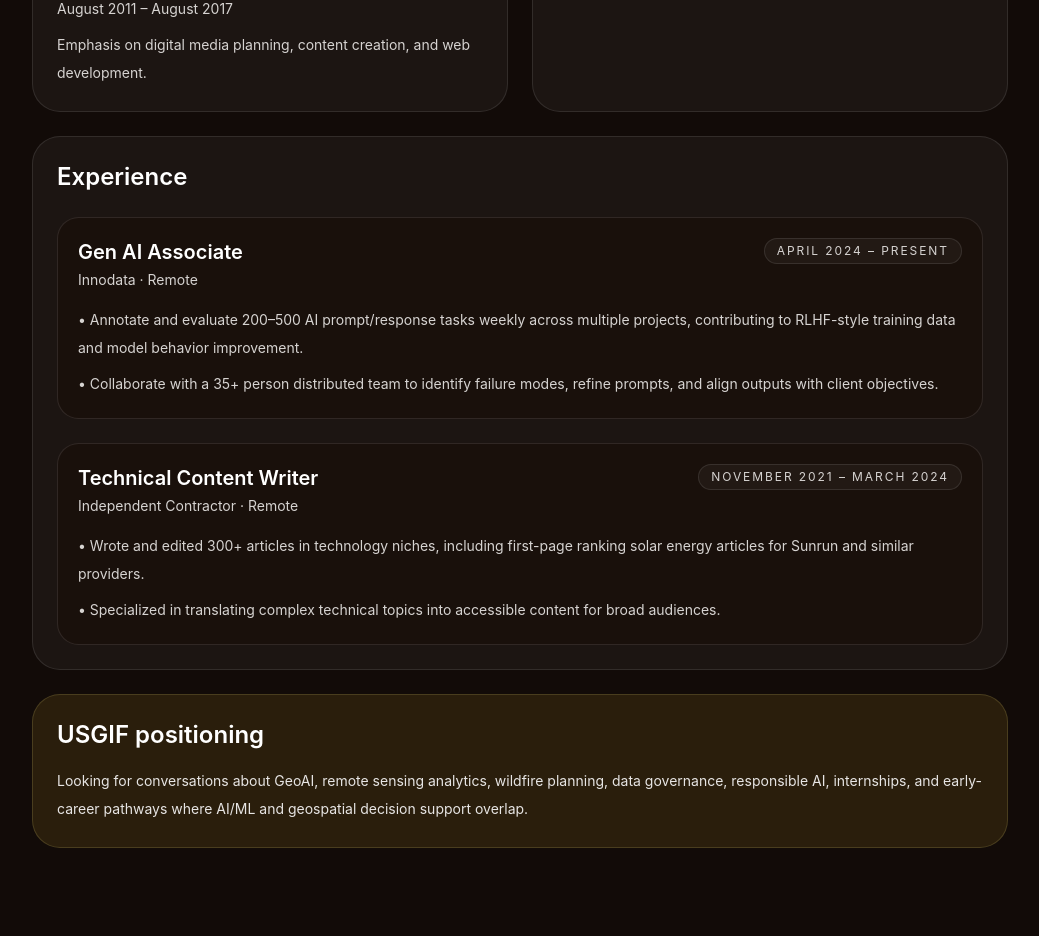
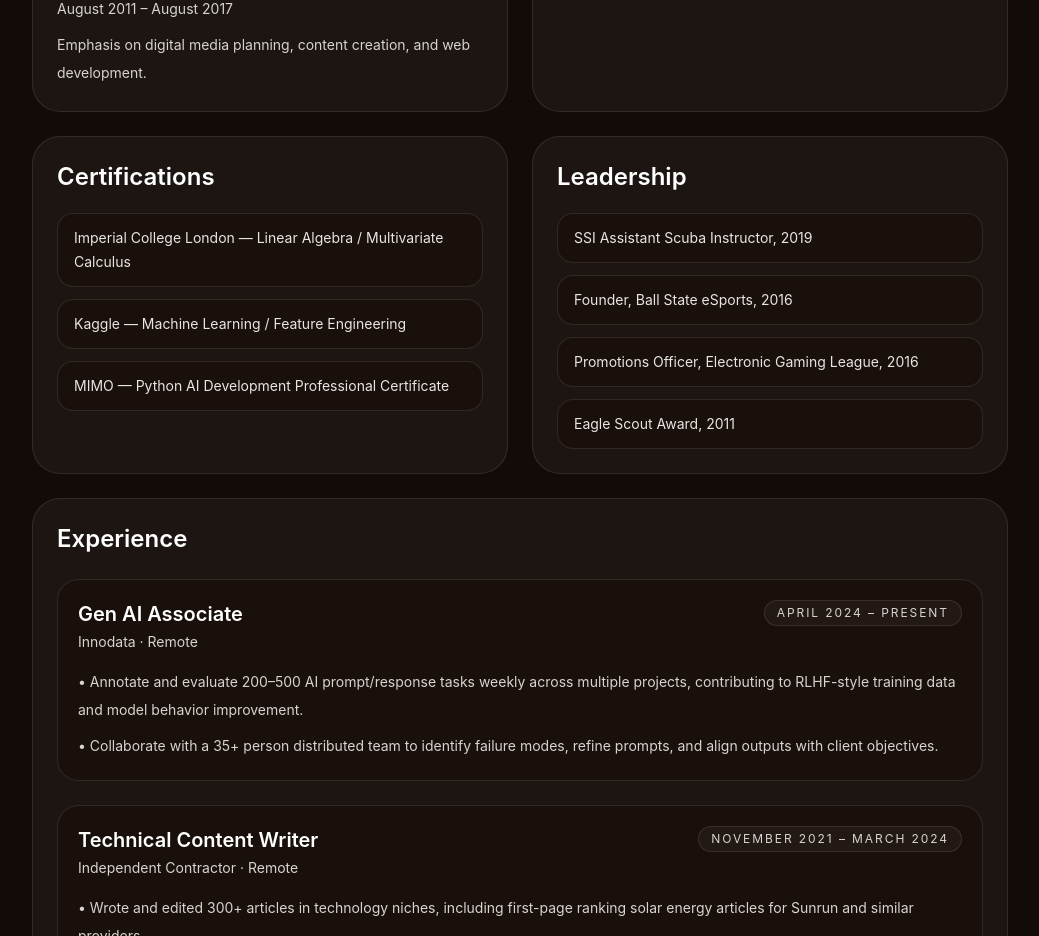
Before and after one commit to drwbkr1/burnlens-site, a Next.js app: page /usgif/resume in a window 1280 px wide. Shown: the part 860-1796 px from the top of the page, without its empty margins (120-1159 px from the left). Before the commit the page ends 1772 px from the top, so only its background shows below. Built offline with nearby package versions, Linux system fonts and the light colour scheme.

Commit message:
Add certifications and leadership to USGIF resume page

```diff
--- a/app/usgif/resume/page.tsx
+++ b/app/usgif/resume/page.tsx
@@ -14,6 +14,19 @@ const skills = [
   "Policy analysis",
   "Technical writing",
 ];
+
+const certifications = [
+  "Imperial College London — Linear Algebra / Multivariate Calculus",
+  "Kaggle — Machine Learning / Feature Engineering",
+  "MIMO — Python AI Development Professional Certificate",
+] as const;
+
+const leadership = [
+  "SSI Assistant Scuba Instructor, 2019",
+  "Founder, Ball State eSports, 2016",
+  "Promotions Officer, Electronic Gaming League, 2016",
+  "Eagle Scout Award, 2011",
+] as const;
 
 const experience = [
   {
@@ -40,7 +53,7 @@ const experience = [
 
 export const metadata = {
   title: "Resume | William (Drew) Baker",
-  description: "USGIF resume page for William (Drew) Baker.",
+  description: "USGIF resume snapshot for William (Drew) Baker.",
 };
 
 export default function ResumePage() {
@@ -117,6 +130,30 @@ export default function ResumePage() {
           </div>
         </section>
 
+        <section className="mt-6 grid gap-6 md:grid-cols-2">
+          <div className="rounded-[1.75rem] border border-white/10 bg-white/[0.045] p-6">
+            <h2 className="text-2xl font-semibold text-white">Certifications</h2>
+            <div className="mt-5 space-y-3">
+              {certifications.map((item) => (
+                <div key={item} className="rounded-2xl border border-white/10 bg-[#1a100c]/90 px-4 py-3 text-sm leading-6 text-stone-200">
+                  {item}
+                </div>
+              ))}
+            </div>
+          </div>
+
+          <div className="rounded-[1.75rem] border border-white/10 bg-white/[0.045] p-6">
+            <h2 className="text-2xl font-semibold text-white">Leadership</h2>
+            <div className="mt-5 space-y-3">
+              {leadership.map((item) => (
+                <div key={item} className="rounded-2xl border border-white/10 bg-[#1a100c]/90 px-4 py-3 text-sm leading-6 text-stone-200">
+                  {item}
+                </div>
+              ))}
+            </div>
+          </div>
+        </section>
+
         <section className="mt-6 rounded-[1.75rem] border border-white/10 bg-white/[0.045] p-6">
           <h2 className="text-2xl font-semibold text-white">Experience</h2>
           <div className="mt-6 space-y-6">
```
